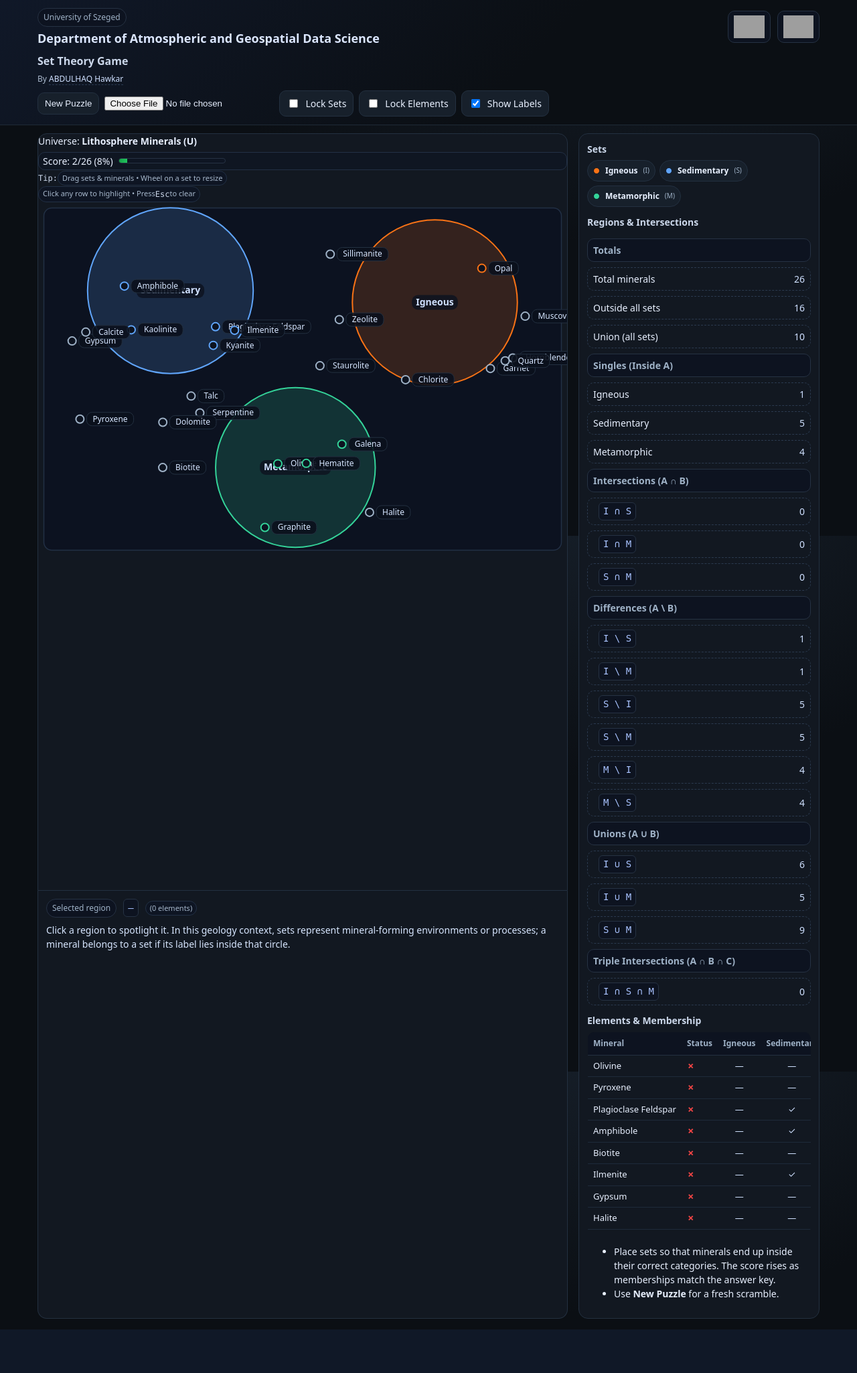
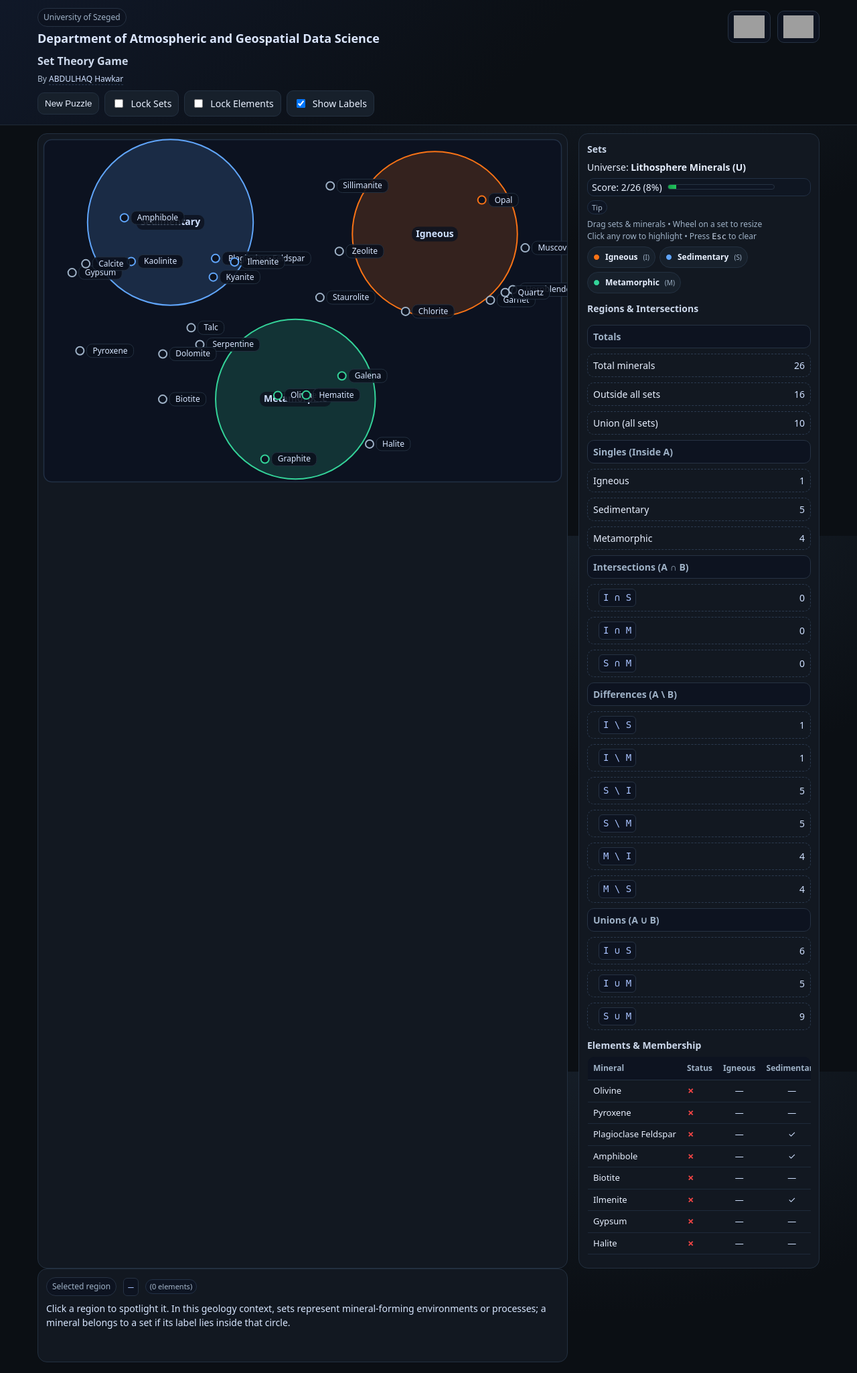
Before and after one commit to AIforimpact22/math1styear, a Flask app: page / in a window 1280 px wide. Shown: the whole page at 67% size. Before the commit the page ends 1985 px from the top, so only its background shows below. Run offline with Flask 3, Linux system fonts and the light colour scheme; grey boxes are pictures that could not be loaded.

Commit message:
Update set_theory.html

```diff
--- a/templates/set_theory.html
+++ b/templates/set_theory.html
@@ -3,7 +3,6 @@
 {% block controls %}
 <div class="controls" aria-label="Simulation controls">
   <button id="btnNewPuzzle" class="btn">New Puzzle</button>
-  <input id="fileLoad" type="file" accept="application/json" />
   <label class="switch btn"><input id="lockSets" type="checkbox" /> Lock Sets</label>
   <label class="switch btn"><input id="lockElements" type="checkbox" /> Lock Elements</label>
   <label class="switch btn"><input id="showLabels" type="checkbox" checked /> Show Labels</label>
@@ -11,75 +10,40 @@
 {% endblock %}
 
 {% block content %}
-<!-- Gap fix: stack canvas + explanation in one grid cell -->
-<style>
-  /* Force zero vertical gap even if the base template has a row gap */
-  main { row-gap: 0 !important; }
+<!-- Left: Canvas -->
+<section class="canvas-card" aria-label="Universe canvas">
+  <div id="hlChip" class="hl-chip" style="display:none;"></div>
+  <canvas id="venn" role="img" aria-label="Interactive Venn canvas"></canvas>
+</section>
 
-  /* Left column stacks the two sections with no gap between them */
-  .stage-stack { display: grid; row-gap: 0; }
+<!-- Right: Sidebar -->
+<aside>
+  <div>
+    <h2>Sets</h2>
 
-  /* Visually fuse the two cards */
-  .stage-stack .canvas-card {
-    margin: 0;
-    border-bottom-left-radius: 0;
-    border-bottom-right-radius: 0;
-  }
-  .stage-stack .explain-card {
-    margin: 0;
-    border-top-left-radius: 0;
-    border-top-right-radius: 0;
-    border-top: 0; /* remove seam line */
-  }
+    <!-- Moved labels: Universe + Score + Tips live here -->
+    <div class="sets-top">
+      <div class="badge">Universe: <strong id="uName">…</strong></div>
 
-  /* Make sure the sidebar doesn't force tall rows */
-  main aside { grid-row: auto !important; align-self: start; }
-</style>
-
-<div class="stage-stack">
-  <section class="canvas-card" aria-label="Universe canvas">
-    <div class="canvas-head">
-      <span class="badge">Universe: <strong id="uName">…</strong></span>
       <div class="score" aria-live="polite">
         <span id="scoreText">Score: 0/0 (0%)</span>
         <div class="bar"><div id="scoreFill" class="fill"></div></div>
       </div>
-      <span class="kbd">Tip:</span><span class="pill">Drag sets &amp; minerals • Wheel on a set to resize</span>
+
+      <div class="tips">
+        <div class="pill" style="margin-bottom:6px;">Tip</div>
+        <div>Drag sets &amp; minerals • Wheel on a set to resize</div>
+        <div>Click any row to highlight • Press <span class="kbd">Esc</span> to clear</div>
+      </div>
     </div>
-    <div class="canvas-hint">
-      <span class="pill">Click any row to highlight • Press <span class="kbd">Esc</span> to clear</span>
-    </div>
-    <div id="hlChip" class="hl-chip" style="display:none;"></div>
-    <canvas id="venn" role="img" aria-label="Interactive Venn canvas"></canvas>
-  </section>
 
-  <!-- Text explanation sits directly under the stage (no gap) -->
-  <section class="explain-card" aria-live="polite" aria-label="Text explanation for selected region">
-    <div class="explain-head">
-      <span class="badge">Selected region</span>
-      <code id="expExpr">—</code>
-      <span class="pill" id="expCount">(0 elements)</span>
-    </div>
-    <div class="explain-body" id="expText">
-      Click a region to spotlight it. In this geology context, sets represent mineral-forming environments or processes; a mineral belongs to a set if its label lies inside that circle.
-    </div>
-    <div class="explain-body" id="expElements" style="display:none;">
-      <strong>Elements in region:</strong>
-      <ul class="exp-list" id="expList"></ul>
-    </div>
-  </section>
-</div>
-
-<!-- Sidebar remains in the right column -->
-<aside>
-  <div>
-    <h2>Sets</h2>
-    <div id="setsChips" style="display:flex; flex-wrap:wrap; gap:6px;"></div>
+    <!-- Chips for each set -->
+    <div id="setsChips" style="display:flex; flex-wrap:wrap; gap:6px; margin-top:6px;"></div>
   </div>
 
   <div class="summary" id="regions">
     <h2>Regions &amp; Intersections</h2>
-    <!-- filled dynamically -->
+    <!-- Filled dynamically -->
   </div>
 
   <div>
@@ -96,12 +60,24 @@
         <tbody id="tbody"></tbody>
       </table>
     </div>
-    <ul class="help-list">
-      <li>Place sets so that minerals end up inside their correct categories. The score rises as memberships match the answer key.</li>
-      <li>Use <strong>New Puzzle</strong> for a fresh scramble.</li>
-    </ul>
   </div>
 </aside>
+
+<!-- Bottom row under canvas -->
+<section class="explain-card" aria-live="polite" aria-label="Text explanation for selected region">
+  <div class="explain-head">
+    <span class="badge">Selected region</span>
+    <code id="expExpr">—</code>
+    <span class="pill" id="expCount">(0 elements)</span>
+  </div>
+  <div class="explain-body" id="expText">
+    Click a region to spotlight it. In this geology context, sets represent mineral-forming environments or processes; a mineral belongs to a set if its label lies inside that circle.
+  </div>
+  <div class="explain-body" id="expElements" style="display:none;">
+    <strong>Elements in region:</strong>
+    <ul class="exp-list" id="expList"></ul>
+  </div>
+</section>
 {% endblock %}
 
 {% block scripts %}
@@ -123,7 +99,7 @@
     return rgbToHex({r:Math.round(r/n), g:Math.round(g/n), b:Math.round(b/n)});
   };
   const hexToRgba = (hex, a) => { const {r,g,b} = hexToRgb(hex); return `rgba(${r},${g},${b},${a})`; };
-  const sameSet = (A, B) => {
+  const sameSet = (A,B) => {
     if (!A || !B) return (!A || A.length===0) && (!B || B.length===0);
     if (A.length !== B.length) return false;
     const a = [...A].sort().join("|");
@@ -149,10 +125,10 @@
     universe: {name:"", width:1200, height:750},
     sets: [],
     elements: [],
-    answerKey: {},      // { element_id: [set_ids...] }
-    solution: null,     // optional: for peek/reveal if needed
+    answerKey: {},
+    solution: null,
     drag: null,
-    highlight: null,    // {kind:'single'|'pair'|'diff'|'triple'|'outside'|'all'|'union', indices:[...]}
+    highlight: null, // {kind:'single'|'pair'|'diff'|'triple'|'outside'|'all'|'union', indices:[...]}
     needsDraw: true
   };
 
@@ -171,7 +147,7 @@
   const nX  = px => clamp(px / canvas.clientWidth, 0, 1);
   const nY  = py => clamp(py / canvas.clientHeight, 0, 1);
 
-  // ---------- Pick ----------
+  // ---------- Picking ----------
   function pickAt(px,py){
     for (let i=state.elements.length-1; i>=0; --i){
       const e = state.elements[i];
@@ -184,7 +160,7 @@
     return null;
   }
 
-  // ---------- Membership ----------
+  // ---------- Membership & tallies ----------
   function memberships(){
     const n = state.sets.length;
     const counts = new Uint32Array(1<<n);
@@ -204,6 +180,7 @@
     }
 
     const total = state.elements.length;
+
     const singles = new Array(n).fill(0);
     for (let i=0;i<n;i++){
       let sum=0;
@@ -291,7 +268,7 @@
     return false;
   }
 
-  // ---------- Masks for strong highlight ----------
+  // ---------- Mask for strong highlight ----------
   function makeMask(kind, indices){
     if (!kind) return null;
     const dpr = Math.max(1, window.devicePixelRatio || 1);
@@ -384,7 +361,7 @@
     }
     ctx.restore();
 
-    // Colorize + glow
+    // Glow
     if (mask){
       ctx.save();
       ctx.drawImage(mask, 0, 0, canvas.width, canvas.height, 0, 0, w, h);
@@ -402,24 +379,7 @@
       ctx.restore();
     }
 
-    // Outline involved sets
-    const ids = hl.indices || [];
-    if (hl.kind !== 'outside'){
-      const color = ids.length ? mixColors(ids.map(i => state.sets[i].color)) : "#ffd54a";
-      ids.forEach(i => {
-        const s = state.sets[i];
-        ctx.save();
-        ctx.lineWidth = 4.5;
-        ctx.strokeStyle = hexToRgba(color, 0.95);
-        ctx.shadowColor = hexToRgba(color, 0.95);
-        ctx.shadowBlur = 10;
-        ctx.beginPath(); ctx.arc(pxX(s.x), pxY(s.y), s.r*S(), 0, Math.PI*2); ctx.closePath();
-        ctx.stroke();
-        ctx.restore();
-      });
-    }
-
-    // Halo elements in region
+    // Halo elements inside
     for (let ei=0; ei<state.elements.length; ei++){
       if (!elementInRegion(mem.perElement[ei], hl.kind, hl.indices)) continue;
       const e = state.elements[ei];
@@ -446,7 +406,7 @@
     const w = canvas.clientWidth, h = canvas.clientHeight;
     ctx.clearRect(0,0,w,h);
 
-    // Universe frame
+    // Universe frame card
     ctx.save();
     ctx.fillStyle = "#0c1220";
     ctx.strokeStyle = "#223045";
@@ -456,13 +416,13 @@
     ctx.restore();
 
     // Sets
-    const mem = memberships(); // compute early so labels can reflect memberships if needed
     for (const s of state.sets){
       const cx = pxX(s.x), cy = pxY(s.y), r = s.r * S();
       ctx.beginPath(); ctx.arc(cx, cy, r, 0, Math.PI*2); ctx.closePath();
       ctx.fillStyle = hexToRgba(s.color, 0.17); ctx.fill();
       ctx.lineWidth = 2.0; ctx.strokeStyle = s.color; ctx.stroke();
 
+      // Name badge centered on the set
       ctx.font = "600 14px system-ui, -apple-system, Segoe UI, Roboto, Arial";
       ctx.textAlign = "center"; ctx.textBaseline = "middle";
       const text = s.name;
@@ -472,7 +432,8 @@
       ctx.fillStyle = "#cfe0ff"; ctx.fillText(text, cx, cy+0.5);
     }
 
-    // Elements (minerals)
+    // Elements
+    const mem = memberships();
     for (let ei=0; ei<state.elements.length; ei++){
       const e = state.elements[ei];
       const ex = pxX(e.x), ey = pxY(e.y);
@@ -498,10 +459,10 @@
       }
     }
 
-    // Live score
+    // Score every frame
     computeScore(mem);
 
-    // Region overlay
+    // Overlay highlight (if any)
     if (state.highlight){
       drawStrongHighlight(state.highlight, mem);
       updateExplain(state.highlight, mem);
@@ -510,12 +471,11 @@
     }
   }
 
-  function requestDraw(){ state.needsDraw = true; }
-
   // ---------- Explanation ----------
   function updateExplain(hl, mem){
     const expr = prettyExpr(hl.kind, hl.indices);
     const count = countForHighlight(hl.kind, hl.indices, mem.countsByMask, mem.total);
+
     expExpr.textContent = expr;
     expCount.textContent = `(${count} element${count===1?'':'s'})`;
 
@@ -535,20 +495,20 @@
     if (hl.kind === 'single'){
       desc = `Minerals inside **${name(hl.indices[0])}** (${id(hl.indices[0])}).`;
     } else if (hl.kind === 'pair'){
-      desc = `Minerals common to **${name(hl.indices[0])}** (${id(hl.indices[0])}) and **${name(hl.indices[1])}** (${id(hl.indices[1])}) — intersection **${id(hl.indices[0])} ∩ ${id(hl.indices[1])}**.`;
+      desc = `Intersection **${id(hl.indices[0])} ∩ ${id(hl.indices[1])}** shared by **${name(hl.indices[0])}** and **${name(hl.indices[1])}**.`;
     } else if (hl.kind === 'diff'){
-      desc = `Minerals in **${name(hl.indices[0])}** (${id(hl.indices[0])}) but not in **${name(hl.indices[1])}** (${id(hl.indices[1])}) — difference **${id(hl.indices[0])} \\ ${id(hl.indices[1])}**.`;
+      desc = `Difference **${id(hl.indices[0])} \\ ${id(hl.indices[1])}** — in **${name(hl.indices[0])}** but not in **${name(hl.indices[1])}**.`;
     } else if (hl.kind === 'union'){
       const human = hl.indices.map(i => `${name(i)} (${id(i)})`).join(" or ");
-      desc = `Minerals in **${human}** — union **${prettyExpr('union', hl.indices)}**.`;
+      desc = `Union **${prettyExpr('union', hl.indices)}** — minerals in ${human}.`;
     } else if (hl.kind === 'triple'){
-      desc = `Minerals belonging to all three sets — triple intersection.`;
+      desc = `Triple intersection — minerals belonging to all three sets.`;
     } else if (hl.kind === 'outside'){
       const unionIds = state.sets.map(s=>s.id).join(" ∪ ");
-      desc = `Minerals outside all sets, i.e., complement **U \\ (${unionIds})**.`;
+      desc = `Complement **U \\ (${unionIds})** — outside all sets.`;
     } else if (hl.kind === 'all'){
       const unionNames = state.sets.map(s=>`${s.name} (${s.id})`).join(", ");
-      desc = `Minerals in the union of all sets (${unionNames}).`;
+      desc = `Union of all sets (${unionNames}).`;
     }
     desc += ` A mineral is a member if its label lies inside that set’s circle.`;
     expText.innerHTML = desc;
@@ -659,16 +619,6 @@
       });
     }
 
-    // Triple intersections
-    if (triples.length){
-      addSubhead("Triple Intersections (A ∩ B ∩ C)");
-      triples.forEach(({i,j,k,count}) => {
-        const a = state.sets[i], b = state.sets[j], c = state.sets[k];
-        const dot = `<span class="dot" style="background:${mixColors([a.color,b.color,c.color])}"></span>`;
-        addRow(`${dot}<code>${a.id} ∩ ${b.id} ∩ ${c.id}</code>`, count, "triple", [i,j,k]);
-      });
-    }
-
     // Elements table
     const tbodyEl = document.getElementById("tbody");
     tbodyEl.innerHTML = "";
@@ -702,7 +652,7 @@
     });
   }
 
-  // ---------- Interactions ----------
+  // ---------- Interaction ----------
   function onPointerDown(ev){
     const rect = canvas.getBoundingClientRect();
     const x = ev.clientX - rect.left, y = ev.clientY - rect.top;
@@ -763,7 +713,7 @@
     const factor = (ev.deltaY < 0) ? 1.05 : 0.95;
     s.r = clamp(s.r * factor, 0.06, 0.5);
 
-    // keep inside bounds
+    // keep inside
     const rpx = s.r * S();
     const minX = rpx / canvas.clientWidth;
     const maxX = 1 - minX;
@@ -776,6 +726,7 @@
     ev.preventDefault();
   }
 
+  // Keyboard: Esc to clear highlight
   window.addEventListener("keydown", (e) => {
     if (e.key === "Escape" && state.highlight){
       state.highlight = null;
@@ -789,21 +740,9 @@
     }
   });
 
-  // ---------- Load Puzzle / File ----------
-  function loadJSON(obj){
-    if (!obj || !obj.universe || !obj.sets || !obj.elements) return;
-    state.universe = obj.universe;
-    state.sets = obj.sets;
-    state.elements = obj.elements;
-    state.answerKey = obj.answer_key || {};
-    document.getElementById("uName").textContent = state.universe.name || "Universe (U)";
-    rebuildSetChips();
-    requestDraw();
-    updateRegionsAndTable();
-  }
-
+  // ---------- Puzzle ----------
   async function newPuzzle(){
-    const seed = Date.now(); // new scramble each time
+    const seed = Date.now();
     const res = await fetch(`/api/puzzle?seed=${seed}`);
     const data = await res.json();
     state.universe = data.universe;
@@ -820,6 +759,7 @@
   }
 
   // ---------- Animation loop ----------
+  function requestDraw(){ state.needsDraw = true; }
   function loop(){
     if (state.needsDraw){
       draw();
@@ -835,28 +775,13 @@
   window.addEventListener("pointerup", onPointerUp);
   canvas.addEventListener("wheel", onWheel, {passive:false});
 
-  // No btnSave here; avoid null refs
-  const fileLoad = document.getElementById("fileLoad");
-  if (fileLoad) {
-    fileLoad.addEventListener("change", (e) => {
-      const f = e.target.files?.[0];
-      if (!f) return;
-      const reader = new FileReader();
-      reader.onload = () => {
-        try { loadJSON(JSON.parse(String(reader.result))); }
-        catch(err){ alert("Invalid JSON file"); }
-      };
-      reader.readAsText(f);
-    });
-  }
-
   document.getElementById("btnNewPuzzle").addEventListener("click", newPuzzle);
   document.getElementById("showLabels").addEventListener("change", requestDraw);
 
   // ---------- Boot ----------
   (async function boot(){
     resizeCanvas();
-    await newPuzzle();   // start in scrambled puzzle mode
+    await newPuzzle();   // start in scrambled mode
     loop();
   })();
 })();
```
